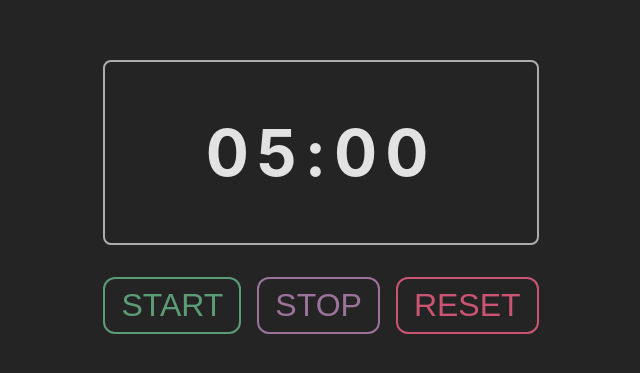
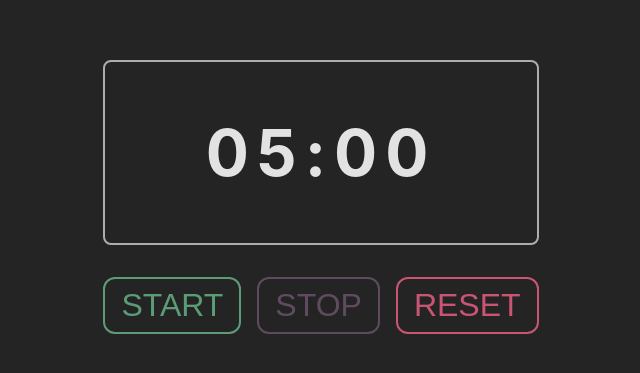
Before and after one commit to dimaspaiva/timer-react, a React (Vite) app: page / in a window 1280 px wide. Shown: the part 203-576 px from the top of the page, without its empty margins (319-959 px from the left). Built offline with nearby package versions, Linux system fonts and the light colour scheme.

Commit message:
fix: add disabled feature to buttons

```diff
--- a/src/App.tsx
+++ b/src/App.tsx
@@ -51,9 +51,21 @@ function App() {
     <div className="app-container">
       <TimerDisplay timer={timer}/>
       <div className="buttons-container">
-        <Button onClick={startTimer} variant={ButtonVariant.START}/>
-        <Button onClick={stopTimer} variant={ButtonVariant.STOP}/>
-        <Button onClick={resetTimer} variant={ButtonVariant.RESET}/>
+        <Button
+          onClick={startTimer}
+          variant={ButtonVariant.START}
+          disabled={!!intervalRef}
+        />
+        <Button
+          onClick={stopTimer}
+          variant={ButtonVariant.STOP}
+          disabled={!intervalRef}
+        />
+        <Button
+          onClick={resetTimer}
+          variant={ButtonVariant.RESET}
+          disabled={!!intervalRef}
+        />
       </div>
     </div>
   )
--- a/src/components/Button/index.tsx
+++ b/src/components/Button/index.tsx
@@ -7,12 +7,19 @@ export enum ButtonVariant {
 }
 
 export type ButtonProps = {
+  disabled: boolean
   onClick: () => void
   variant: ButtonVariant
 }
 
-export function Button({onClick, variant}: ButtonProps) {
+export function Button({
+  onClick,
+  variant,
+  disabled = false
+}: ButtonProps) {
+
   return <button
+    disabled={disabled}
     onClick={onClick}
     className={`${variant} button`}
   >
--- a/src/components/Button/styles.css
+++ b/src/components/Button/styles.css
@@ -12,6 +12,16 @@ body {
   font-size: 2rem;
   padding: 0.5rem 1rem;
   background-color: transparent;
+  cursor: pointer;
+}
+
+.button:active {
+  opacity: 0.75;
+}
+
+.button:disabled {
+  opacity: 0.5;
+  cursor: auto;
 }
 
 .start {
@@ -24,6 +34,11 @@ body {
   color: var(--text-color);
 }
 
+.start:hover:disabled {
+  background-color: transparent;
+  color: var(--start-color);
+}
+
 .stop {
   color: var(--stop-color);
   border-color: var(--stop-color);
@@ -32,6 +47,11 @@ body {
 .stop:hover {
   background-color: var(--stop-color);
   color: var(--text-color);
+}
+
+.stop:hover:disabled {
+  background-color: transparent;
+  color: var(--stop-color);
 }
 
 .reset {
@@ -43,3 +63,8 @@ body {
   background-color: var(--reset-color);
   color: var(--text-color);
 }
+
+.reset:hover:disabled {
+  background-color: transparent;
+  color: var(--reset-color);
+}
```
